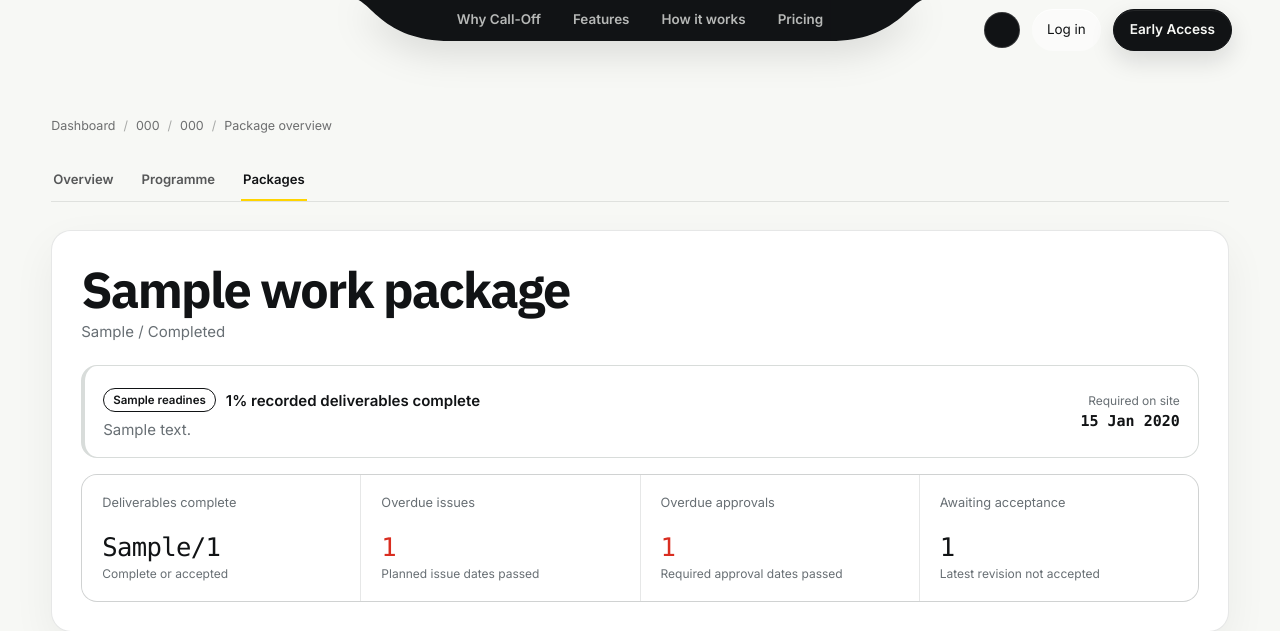
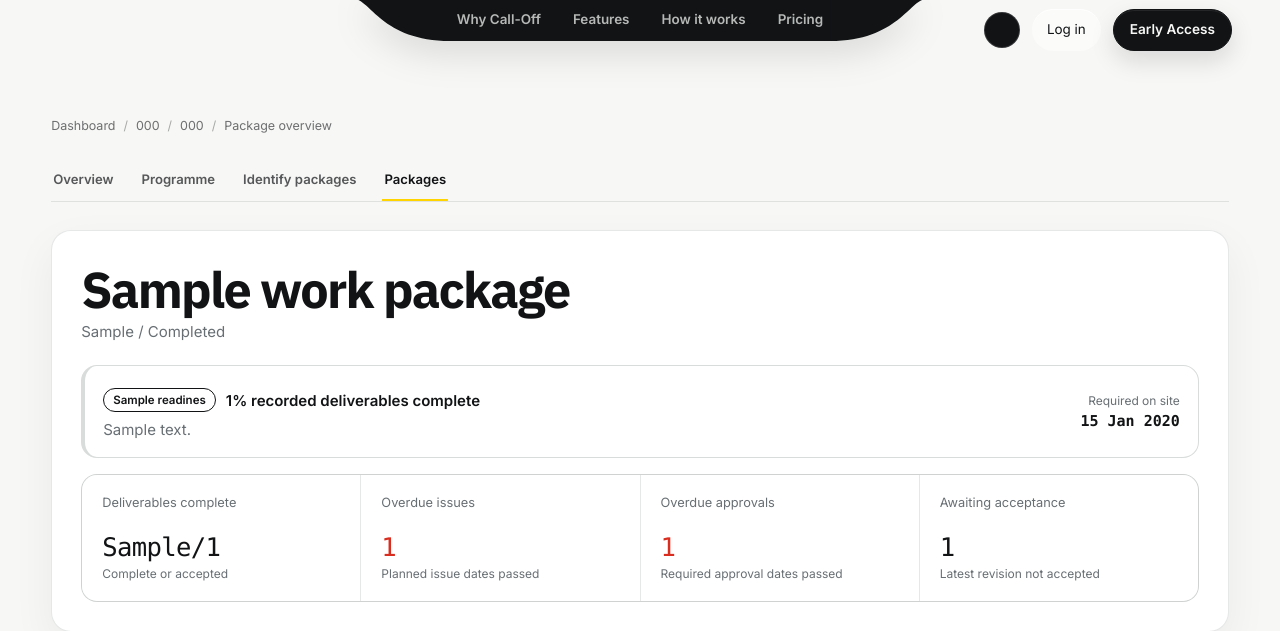
Before and after one commit to olangriffin/Call-Off, a Python web app: template app/frontend/templates/package/work_package_detail.html in a window 1280 px wide. Shown: the top 631 px of the page. Run offline with Jinja, Linux system fonts and the light colour scheme; the template is opened without the code that fills it: most values are stand-ins (such as "Sample title", 1, 10 or a date in 2020).

Commit message:
Add package identification to project workspace

```diff
--- a/app/frontend/templates/partials/app_context.html
+++ b/app/frontend/templates/partials/app_context.html
@@ -26,6 +26,8 @@
            {% if active_area == 'overview' %} aria-current="page"{% endif %}>Overview</a>
         <a href="/app/projects/{{ project.id }}/programme"
            {% if active_area == 'programme' %} aria-current="page"{% endif %}>Programme</a>
+        <a href="/app/projects/{{ project.id }}/programme/package-identification"
+           {% if active_area == 'package_identification' %} aria-current="page"{% endif %}>Identify packages</a>
         <a href="/app/projects/{{ project.id }}#work-packages"
            {% if active_area == 'packages' %} aria-current="page"{% endif %}>Packages</a>
     </nav>
```
